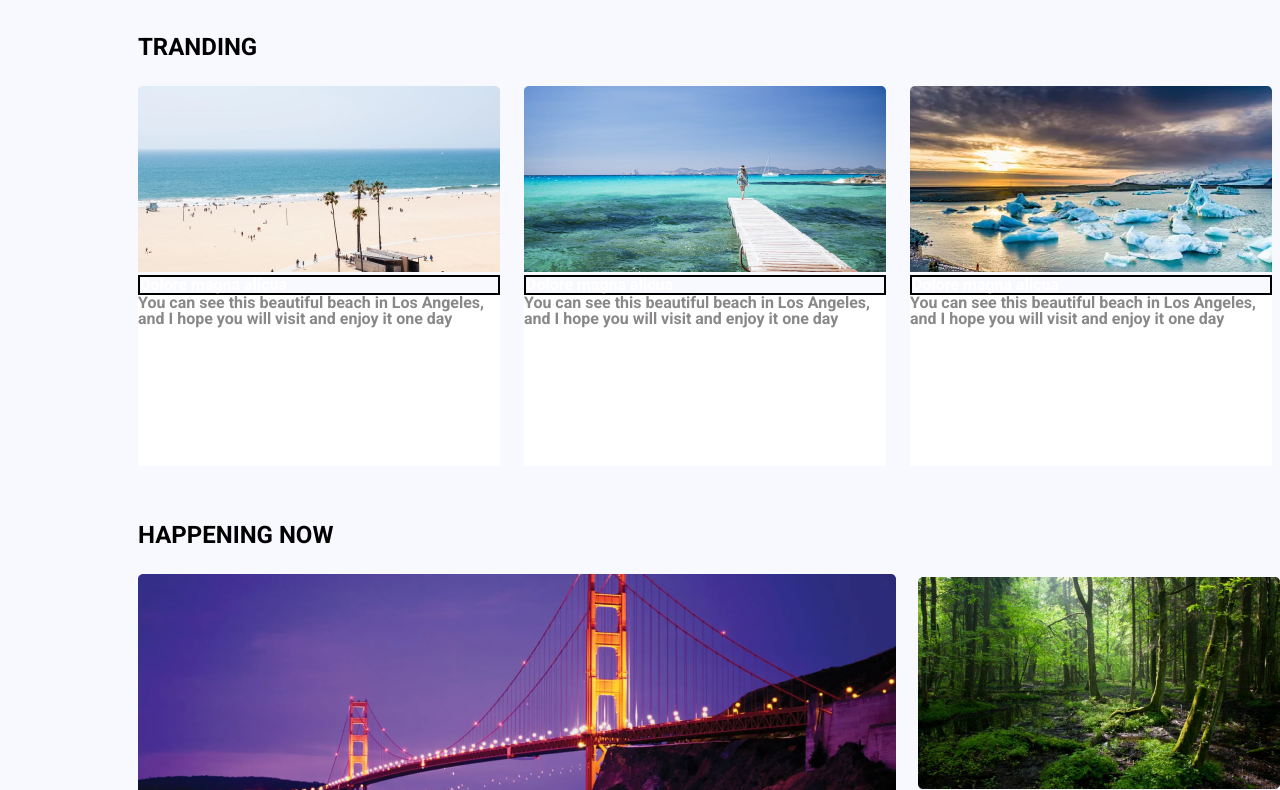
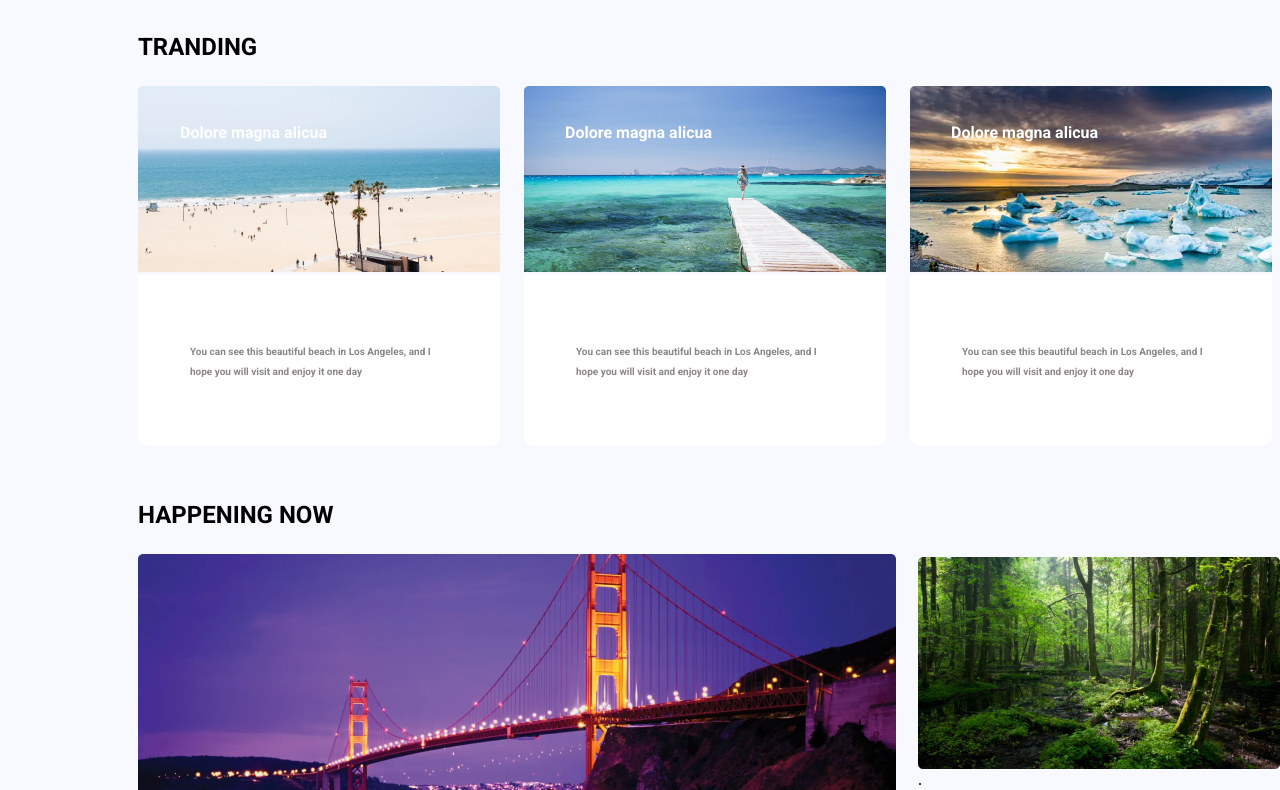
Before and after one commit to ninuca23/lecture-6, a plain HTML site: page index.html in a window 1280 px wide. Shown: the part 107-897 px from the top of the page. Drawn offline with Linux system fonts and the light colour scheme.

Commit message:
third version
updated section 1

```diff
--- a/css/style.css
+++ b/css/style.css
@@ -32,7 +32,7 @@
 .navlist img {
     margin-left: 30px;
     display: inline-block;
-    vertical-align: top;
+    vertical-align: middle;
     width:32px;
     height: 32px;
 }
@@ -41,12 +41,16 @@
     padding-top: 100px;
 }
 
-.photocard h1 {
+
+/* section 1 */
+.s-1 h1 {
     font-size: 24px;
     font-weight: 700;
     margin: 42px 0 27px 138px;
     font-family: 'Roboto', sans-serif;
 }
+
+/* photos */
 .photocard p  {
     display: inline-block;
     border: 2px solid black;
@@ -57,31 +61,74 @@
     font-weight: 700px;
 }
 
-.photocard .firstp {
-  margin-left: 138px;
-  font-family: 'Roboto', sans-serif;
-  color:#FFFFFF;
-  font-weight: 700px;
+.photo {
+    display: inline-block;
+    position: relative;
 }
-
 
 .firstimg {
     margin-left: 138px;
 }
 
-.photocard img {
-   margin-right: 20px;
-  }
+.photo img {
+    margin-right:20px;
+}
+
+.text {
+    color: white;
+    position: absolute;
+    left:41px;
+    bottom:134px;
+    font-family: 'Roboto', sans-serif;
+    font-weight: 700px;
+}
+
+.text1 {
+    color: white;
+    position: absolute;
+    left: 180px;
+    bottom:134px;
+    font-family: 'Roboto', sans-serif;
+    font-weight: 700px;
+}
+
+
+
+.photocard {
+    display: inline-block;
+}
+
+/* texts */
 
 .textcard {
     width: 362px;
     height: 171px;
     background-color: white;
     display: inline-block;
-    margin-right: 20px;
+    margin-left:20px;
+    border-radius: 0 0 10px 10px;
+}
+
+.textcard p {
+    margin-top: 67px;
     font-family: 'Roboto', sans-serif;
     font-weight: 700px;
+    font-size: 10px;
     color:#8A8787;
+    line-height: 2;
+    margin-left: 52px;
+    width: 260px;
+}
+
+.textcard1 p {
+    margin-top: 67px;
+    font-family: 'Roboto', sans-serif;
+    font-weight: 700px;
+    font-size: 10px;
+    color:#8A8787;
+    line-height: 2;
+    margin-left: 52px;
+    width: 260px;
 }
 
 
@@ -90,14 +137,11 @@
     height: 171px;
     background-color: white;
     display: inline-block;
-    margin-left: 138px;
-    margin-right: 20px;
-    font-family: 'Roboto', sans-serif;
-    font-weight: 700px;
-    color:#8A8787;
+    border-radius: 0 0 10px 10px;
+    margin: 0 0 0 138px;
 }
 
-
+/* section 2 */
 .s-2 {
     margin-top: 57px;
 }
--- a/index.html
+++ b/index.html
@@ -31,15 +31,29 @@
     </header>
 
     <section class="s-1">
-         <div class="photocard">
-            <h1>TRANDING</h1>
-            <img class="firstimg" src="images/Rectangle 1.png" alt="beach">
+      <h1>TRANDING</h1>
+        <div class="photocard">
+            <div class="photo">
+                <img class="firstimg" src="images/Rectangle 1.png" alt="beach">
+                <div class="text1">
+                  Dolore magna alicua
+                </div>
+            </div>
+          <div class="photo">
             <img src="images/Rectangle 3.png" alt="beach">
+            <div class="text">
+              Dolore magna alicua
+            </div>
+          </div>
+
+          <div class="photo">
             <img src="images/Rectangle 4.png" alt="beach">
-            <p class="firstp">Dolore magna alicua</p>
-            <p>Dolore magna alicua</p>
-            <p>Dolore magna alicua</p>
-         </div>
+            <div class="text">
+              Dolore magna alicua
+            </div>
+          </div>
+        </div>
+
          <div class="textcard1">
           <p>You can see this beautiful beach in Los Angeles, and
 
```
